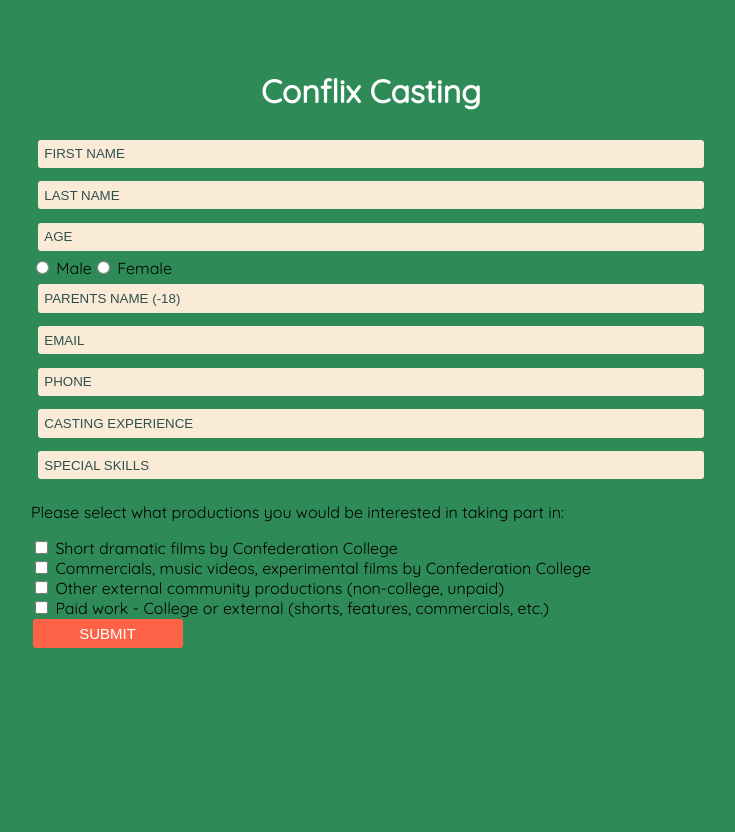
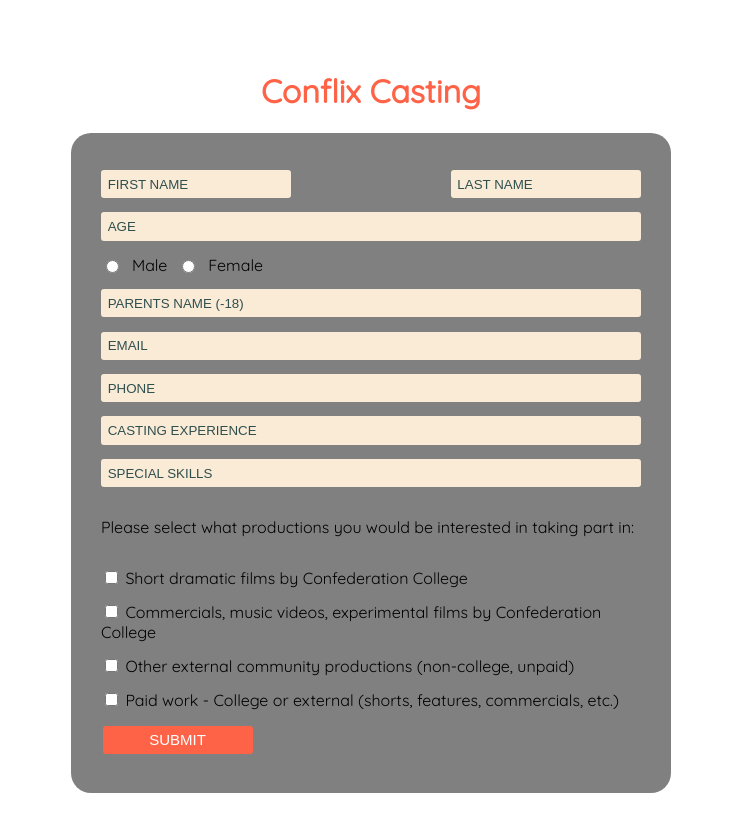
Before and after one commit to larissamoreira/conflix, a React (Create React App) app in the folder conflix/: page / in a window 1280 px wide. Shown: the top 832 px of the page, without its empty margins (269-1004 px from the left). Before the commit the page ends 800 px from the top, so only its background shows below. Built offline with nearby package versions, Linux system fonts and the light colour scheme.

Commit message:
Filtering list of applicants

```diff
--- /dev/null
+++ b/conflix/src/components/Filter.js
@@ -0,0 +1,22 @@
+import React from 'react';
+import Checkbox from './Checkbox';
+
+const Filter = props => (
+    <React.Fragment>
+        <input defaultChecked type="radio" value="All" name="gender" onChange={props.handleChange} /> All
+        <input type="radio" value="Male" name="gender" onChange={props.handleChange} /> Male
+        <input type="radio" value="Female" name="gender" onChange={props.handleChange} /> Female
+
+        <div>
+            {
+                props.interests.map((production) => {
+                    return (
+                        <Checkbox handleClick={props.handleCheck} {...production} />
+                    )
+                })
+            }
+        </div>
+    </React.Fragment >
+)
+
+export default Filter;
--- a/conflix/src/components/FormApllicant.js
+++ b/conflix/src/components/FormApllicant.js
@@ -1,6 +1,6 @@
 import React, { Component } from 'react'
 import api from '../services/api';
-import { Input, Form, Button } from './styles';
+import { Input, Form, Button, WrapperInput, WrapperInputRadio, Container } from './styles';
 import Checkbox from './Checkbox';
 
 class FormApplicant extends Component {
@@ -62,14 +62,17 @@
 
     render() {
         return (
+            <Container>
             <Form onSubmit={this.handleSubmit}>
-                <Input name="firstname" onChange={this.handleChange} placeholder="First name" required />
-                <Input name="lastname" onChange={this.handleChange} placeholder="Last name" required />
+                <WrapperInput>
+                    <Input name="firstname" onChange={this.handleChange} placeholder="First name" required />
+                    <Input name="lastname" onChange={this.handleChange} placeholder="Last name" required />
+                </WrapperInput>
                 <Input name="age" onChange={this.handleChange} placeholder="Age" required />
-                <div>
+                <WrapperInputRadio>
                     <input type="radio" value="Male" name="gender" onChange={this.handleChange} /> Male
                     <input type="radio" value="Female" name="gender" onChange={this.handleChange} /> Female
-                </div>
+                </WrapperInputRadio>
                 <Input name="parentsname" onChange={this.handleChange} placeholder="Parents name (-18)" />
                 <Input name="email" onChange={this.handleChange} placeholder="Email" required />
                 <Input name="phone" onChange={this.handleChange} placeholder="Phone" />
@@ -87,6 +90,7 @@
                 }
                 <Button primary>SUBMIT</Button>
             </Form>
+            </Container>
         )
     }
 }
--- a/conflix/src/components/styles.js
+++ b/conflix/src/components/styles.js
@@ -1,8 +1,15 @@
 import styled, { css } from 'styled-components';
 
+export const Container = styled.div`
+    background: grey;
+    padding: 30px;
+    border-radius: 20px;
+    max-width: 600px;
+    margin: 0 auto;
+`
 
 export const Title = styled.h1`
-    color: white;
+    color: tomato;
     text-align: center;
 `
 
@@ -21,14 +28,20 @@
         background: tomato;
         color: white;
     `}
+
+    ${props => props.disabled && css`
+    background: gray;
+    border: none;
+    cursor: default;
+    `
+}
     `;
 
 export const Form = styled.form`
-    margin: 0 auto;
-    width: 80%;
     display: flex;
-    flex-direction: column;
-
+    height: 600px;
+    flex-flow: column wrap;
+    justify-content: space-around;
 
     @media(max-width: 768px) {
         width: 100%;
@@ -37,9 +50,9 @@
 
 export const Input = styled.input`
     padding: 0.5em;
-    margin: 0.5em;
     background: antiquewhite;
     color: darkslategray;
+
     border: none;
     border-radius: 3px;
     &::placeholder {
@@ -50,3 +63,13 @@
         outline: none;
     }
     `;
+
+export const WrapperInput = styled.div`
+    display: flex;
+    flex-flow: row wrap;
+    justify-content: space-between;
+`
+
+export const WrapperInputRadio = styled(WrapperInput)`
+    width: 30%;
+`
--- a/conflix/src/pages/ApplicantDetail.js
+++ b/conflix/src/pages/ApplicantDetail.js
@@ -1,19 +1,19 @@
 import React, { Component } from 'react';
-import api from '../services/api';
+// import api from '../services/api';
 
 export default class ApplicantDetail extends Component {
-    state = {
-        applicant: {}
-    };
+    // state = {
+    //     applicant: {}
+    // };
 
-    async componentDidMount() {
-        const { id } = this.props.match.params;
-        const response = await api.get(`/applicants/${id}`)
-        this.setState({ applicant: response.data })
-    }
+    // async componentDidMount() {
+    //     const { id } = this.props.match.params;
+    //     const response = await api.get(`/applicants/${id}`)
+    //     this.setState({ applicant: response.data })
+    // }
 
     render() {
-        const { applicant } = this.state;
+        const { applicant } = this.props;
         return (
             <div className='applicant-info'>
                 <h1>{applicant.firstname} {applicant.lastname}</h1>
--- a/conflix/src/pages/ListApplicants.js
+++ b/conflix/src/pages/ListApplicants.js
@@ -1,12 +1,36 @@
 import React, { Component } from 'react';
 import api from '../services/api';
 import { Link } from 'react-router-dom'
+import ApplicantDetail from './ApplicantDetail';
+import { Title, WrapperInputRadio, Button } from '../components/styles';
+import { List, ListDetail } from './styles';
+import Filter from '../components/Filter';
+
 
 export default class ListApplicants extends Component {
     state = {
         applicants: [],
         applicantsInfo: {},
         page: 1,
+        gender: 'All',
+        interests: [
+            { id: 0, value: 'Short dramatic films by Confederation College', isChecked: false },
+            { id: 1, value: 'Commercials, music videos, experimental films by Confederation College', isChecked: false },
+            { id: 2, value: 'Other external community productions (non-college, unpaid)', isChecked: false },
+            { id: 3, value: 'Paid work - College or external (shorts, features, commercials, etc.)', isChecked: false },
+        ],
+    }
+
+    handleCheck = (event) => {
+        let interests = this.state.interests
+        interests.forEach(production => {
+            if (production.id == event.target.id) {
+                production.isChecked = event.target.checked;
+            }
+        })
+
+        this.setState({ interests: interests })
+        this.loadApplicants();
     }
 
     componentDidMount() {
@@ -15,9 +39,22 @@
 
     loadApplicants = async (page = 1) => {
         const response = await api.get(`/applicants?page=${page}`)
-        const { docs, ...applicantsInfo } = response.data;
+        let { docs, ...applicantsInfo } = response.data;
 
-        this.setState({ applicants: docs, applicantsInfo, page });
+        docs = this.state.gender === 'All' ? docs : docs.filter(a => a.gender == this.state.gender)
+
+        let filteredProductions = this.state.interests.filter(interest => interest.isChecked);
+
+        let filteredDocs = []
+
+        filteredProductions.length !== 0 ?
+            filteredProductions.map(production =>
+                docs.map(doc => doc.interests.map(
+                    interest => interest.value == production.value ? filteredDocs.push(doc) : ''
+                ))
+            ) : filteredDocs = docs
+
+        this.setState({ applicants: filteredDocs, applicantsInfo, page });
     }
 
     prevPage = () => {
@@ -34,22 +71,31 @@
         this.loadApplicants(pageNumber);
     }
 
+    handleChange = event => {
+        this.setState({ [event.target.name]: event.target.value })
+        this.loadApplicants();
+    }
+
     render() {
         const { page, applicantsInfo } = this.state;
 
         return (
-            <div className="applicant-list">
-                {this.state.applicants.map(applicant => (
-                    <div key={applicant._id}>
-                        <h2>{applicant.firstname}</h2>
-                        <Link to={`/applicants/${applicant._id}`}>Acessar</Link>
-                    </div>
-                ))}
-                <div className="actions">
-                    <button disabled={page === 1} onClick={this.prevPage}>Back</button>
-                    <button disabled={page === applicantsInfo.pages} onClick={this.nextPage}>Next</button>
-                </div>
-            </div>
+            <React.Fragment>
+                <Title>Submissions</Title>
+                <Filter interests={this.state.interests} handleCheck={this.handleCheck} handleChange={this.handleChange}/>
+                <List>
+                    {this.state.applicants.map(applicant => (
+                        <ListDetail key={applicant._id}>
+                            <ApplicantDetail applicant={applicant} />
+                            <Link to={`/applicants/${applicant._id}`}>Acessar</Link>
+                        </ListDetail>
+                    ))}
+                </List>
+                <WrapperInputRadio>
+                    <Button primary disabled={page === 1} onClick={this.prevPage}>Back</Button>
+                    <Button primary disabled={page === applicantsInfo.pages} onClick={this.nextPage}>Next</Button>
+                </WrapperInputRadio>
+            </React.Fragment>
         )
     }
 }
--- /dev/null
+++ b/conflix/src/pages/styles.js
@@ -0,0 +1,17 @@
+import styled, { css } from 'styled-components';
+
+export const List = styled.div`
+    display:flex;
+    width: 100vh;
+    flex-flow: row wrap;
+    justify-content: space-around;
+    align-items: center;
+`
+
+export const ListDetail = styled.div`
+    background: #9FA2B2;
+    width: 250px;
+    height: 350px;
+    padding: 10px;
+    margin: auto;
+`
--- a/conflix/src/theme/globalStyle.js
+++ b/conflix/src/theme/globalStyle.js
@@ -15,7 +15,7 @@
         padding: 50px;
         font-family: 'Quicksand', sans-serif;
         overflow: auto;
-        background: seagreen;
+        background: transparent;
         min-height: 90vh;
     }
 `;
```
Also changed, not shown: 1 other file (tests, documents, lock files or other folders).
